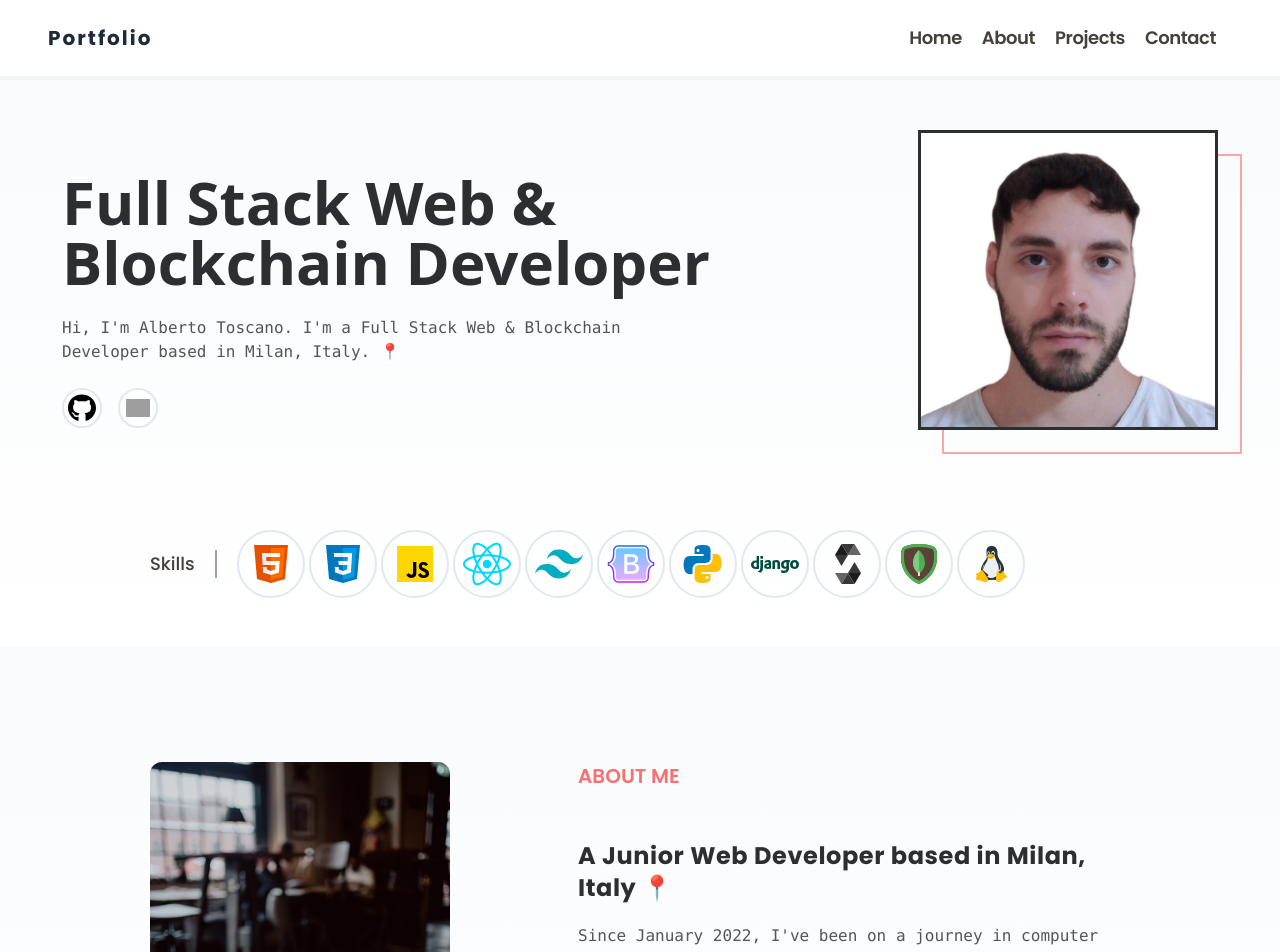
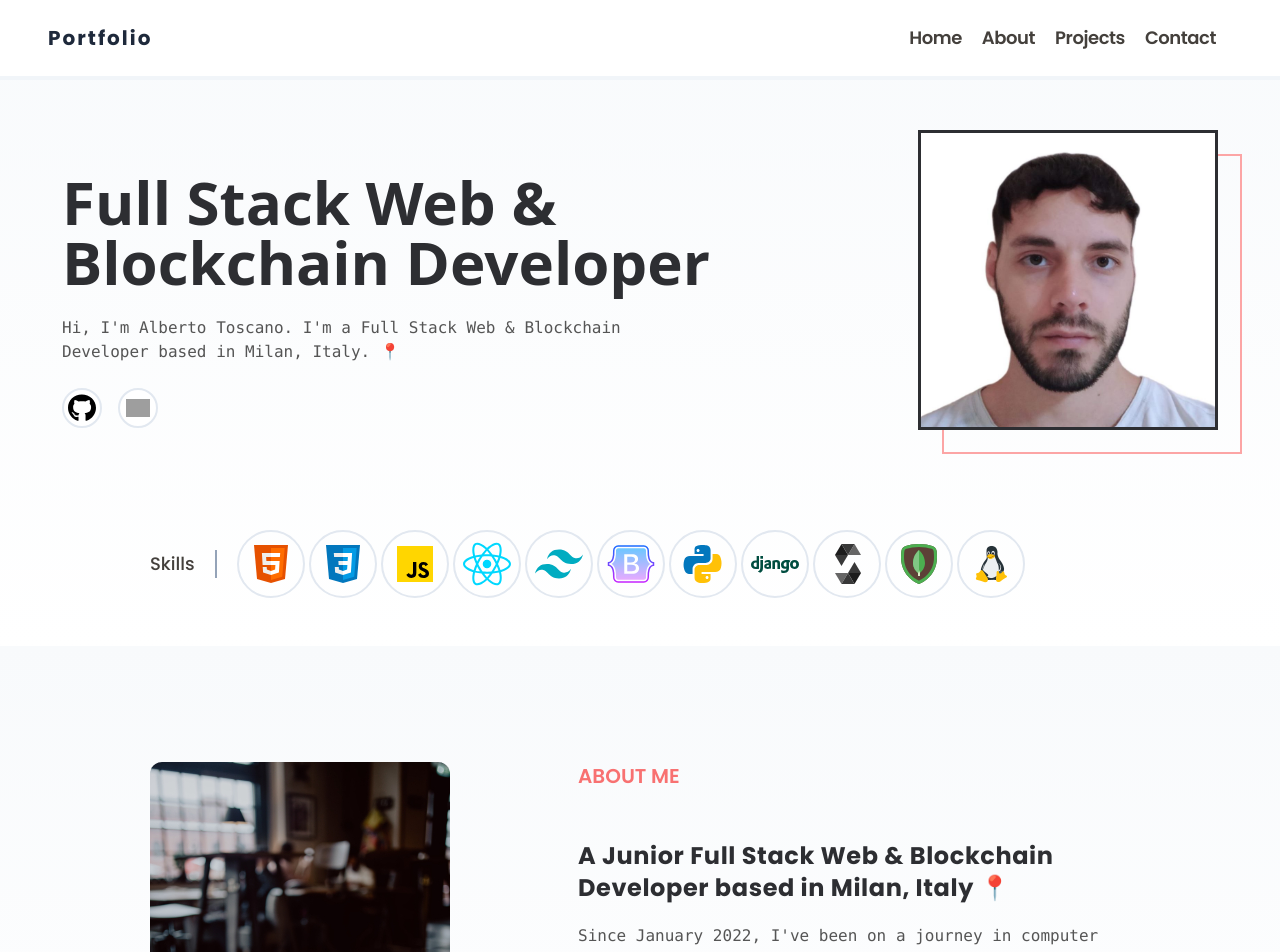
Before and after one commit to albeok/portfolio, a React (Vite) app: page / in a window 1280 px wide. Shown: the top 952 px of the page. Built offline with nearby package versions, Linux system fonts and the light colour scheme; grey boxes are pictures that could not be loaded.

Commit message:
update about

```diff
--- a/src/components/About.jsx
+++ b/src/components/About.jsx
@@ -8,7 +8,7 @@ const About = () => (
                     About Me
                 </h4>
                 <h5 className="font-poppins text-2xl font-bold md:text-left text-center text-[#2d2e32] tracking-wide md:mb-5 mb-8">
-                    A Junior Web Developer based in Milan, Italy 📍
+                    A Junior Full Stack Web & Blockchain Developer based in Milan, Italy 📍
                 </h5>
                 <div className="relative">
                     <p className="md:text-left text-center font-light font-mono text-[#555] tracking-tightest">
```
